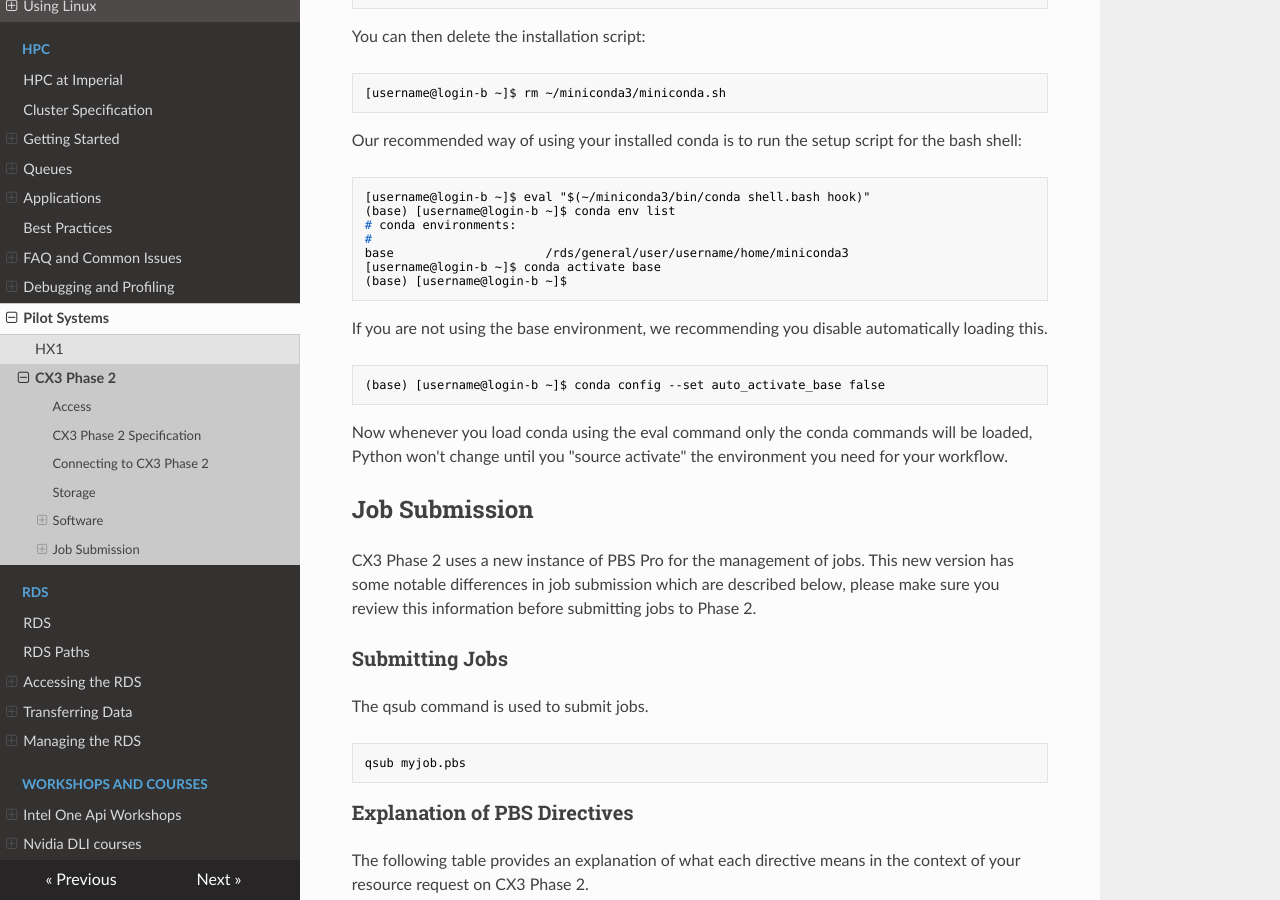
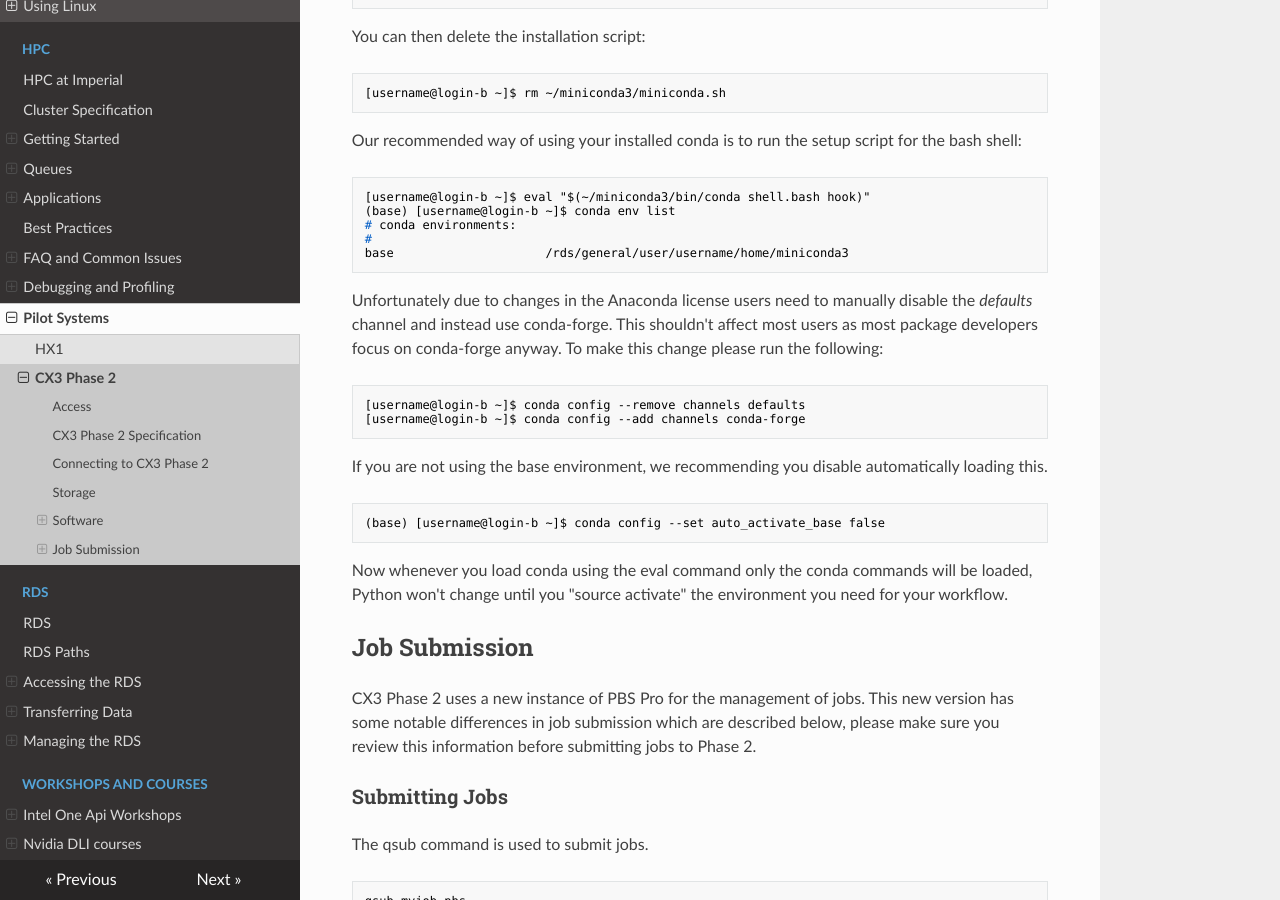
Before and after one commit to ImperialCollegeLondon/icl-rcs-user-guide, an MkDocs documentation site: the page built from docs/hpc/pilot/cx3-phase2.md, in a window 1280 px wide and 900 px high, scrolled down 3010 px. Built offline with MkDocs 1.6.1, drawn with Linux system fonts in a browser that asks for light colours; nearby versions of some CDN libraries.

Commit message:
Switch from defaults to conda-forge

````diff
--- a/docs/hpc/pilot/cx3-phase2.md
+++ b/docs/hpc/pilot/cx3-phase2.md
@@ -111,8 +111,13 @@ Our recommended way of using your installed conda is to run the setup script for
 # conda environments:
 #
 base                     /rds/general/user/username/home/miniconda3
-[username@login-b ~]$ conda activate base
-(base) [username@login-b ~]$
+```
+
+Unfortunately due to changes in the Anaconda license users need to manually disable the *defaults* channel and instead use conda-forge. This shouldn't affect most users as most package developers focus on conda-forge anyway. To make this change please run the following:
+
+```console
+[username@login-b ~]$ conda config --remove channels defaults
+[username@login-b ~]$ conda config --add channels conda-forge
 ```
 
 If you are not using the base environment, we recommending you disable automatically loading this.
````
